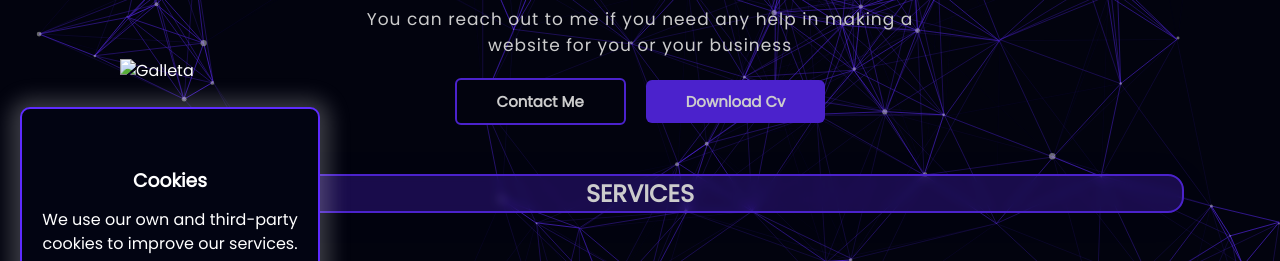
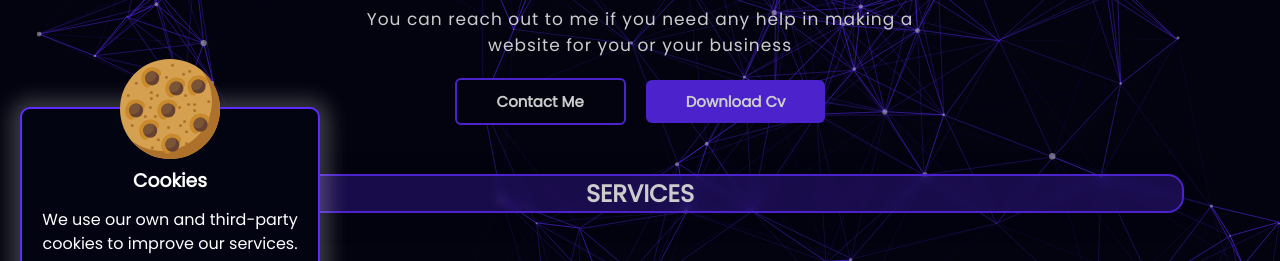
Before and after one commit to goonfarias11/goonfarias11.github.io, a plain HTML site: page views/home.html in a window 1280 px wide. Shown: the part 402-663 px from the top of the page. Drawn offline with nearby package versions, Linux system fonts and the light colour scheme; animation ran at ten frames a second; a script that the page names is missing; a web font is replaced by a local one.

Commit message:
commit add svg

```diff
--- a/views/home.html
+++ b/views/home.html
@@ -354,7 +354,7 @@
 	height="0" width="0" style="display:none;visibility:hidden"></iframe></noscript>
 
 	<div class="aviso-cookies" id="aviso-cookies">
-		<img class="galleta" src="public/img/cookie.svg" alt="Galleta">
+		<img class="galleta" src="/public/img/cookie.svg" alt="Galleta">
 		<h3 class="titulo">Cookies</h3>
 		<p class="parrafo">We use our own and third-party cookies to improve our services.</p>
 		<button class="boton" id="btn-aceptar-cookies">Go It!</button>
@@ -365,6 +365,7 @@
 
 <script src="/public/js/scrooll.js"></script>
 <script src="https://cdn.jsdelivr.net/npm/typed.js@2.0.12"></script>
+
 <script>
   var typed = new Typed(".auto-input", {
     strings: ["Gonzalo Farias", "Web Developer", "UI Designer"],
```
